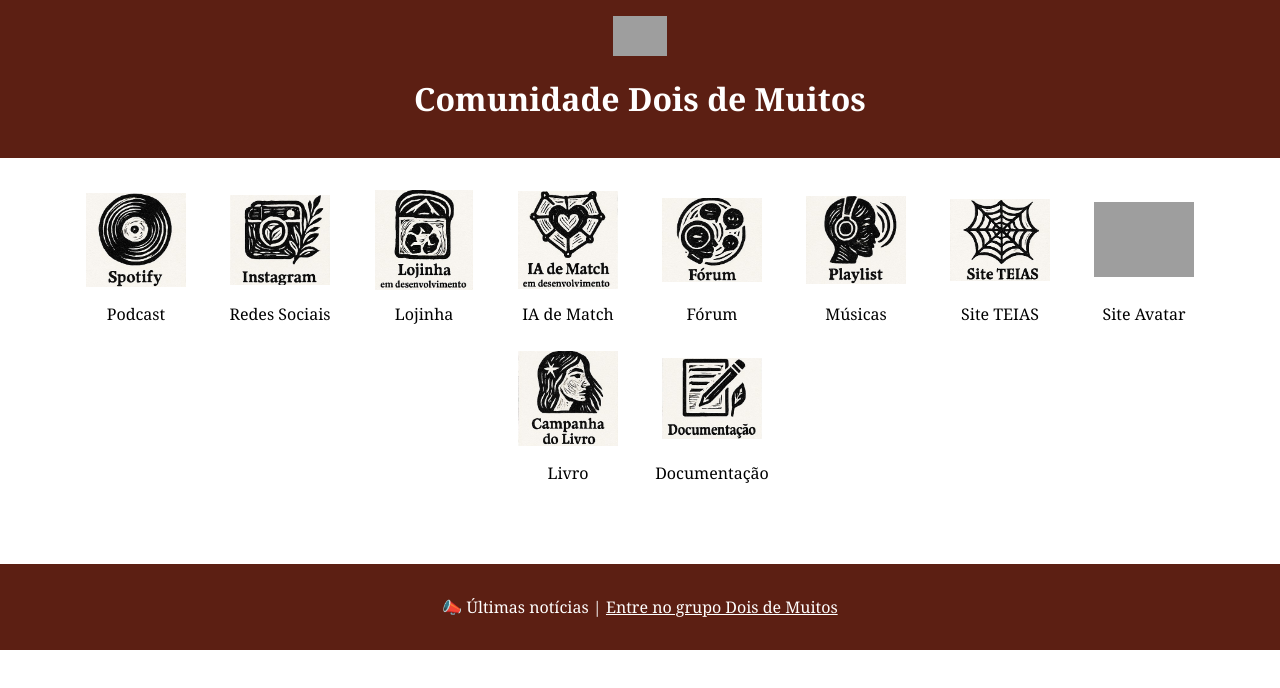
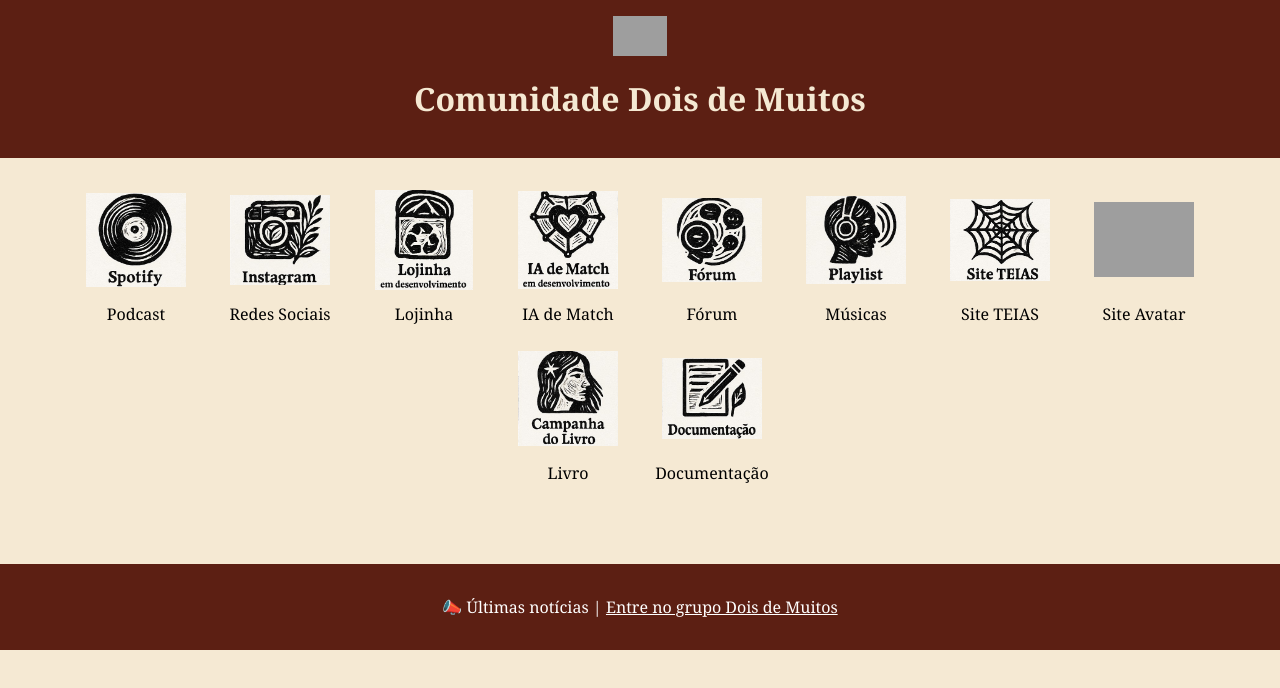
Before and after one commit to clubfullstack/2dM, a plain HTML site: page index.html in a window 1280 px wide. Drawn offline with Linux system fonts and the light colour scheme; grey boxes are pictures that could not be loaded.

Commit message:
Update index.html

```diff
--- a/index.html
+++ b/index.html
@@ -8,13 +8,13 @@
     body {
       margin: 0;
       font-family: 'Georgia', serif;
-      background: #fff;
+      background: #F5E9D3;
       color: #5C1F13;
     }
 
     header {
       background-color: #5C1F13;
-      color: #fff;
+      color: #F5E9D3;
       padding: 1rem;
       text-align: center;
     }
```
